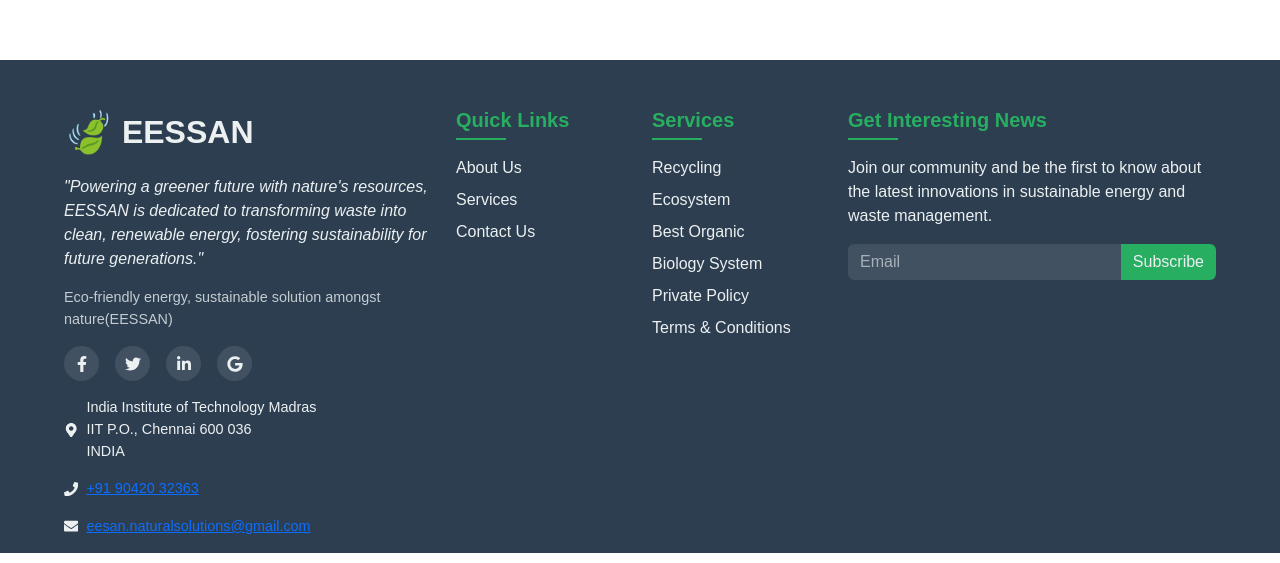
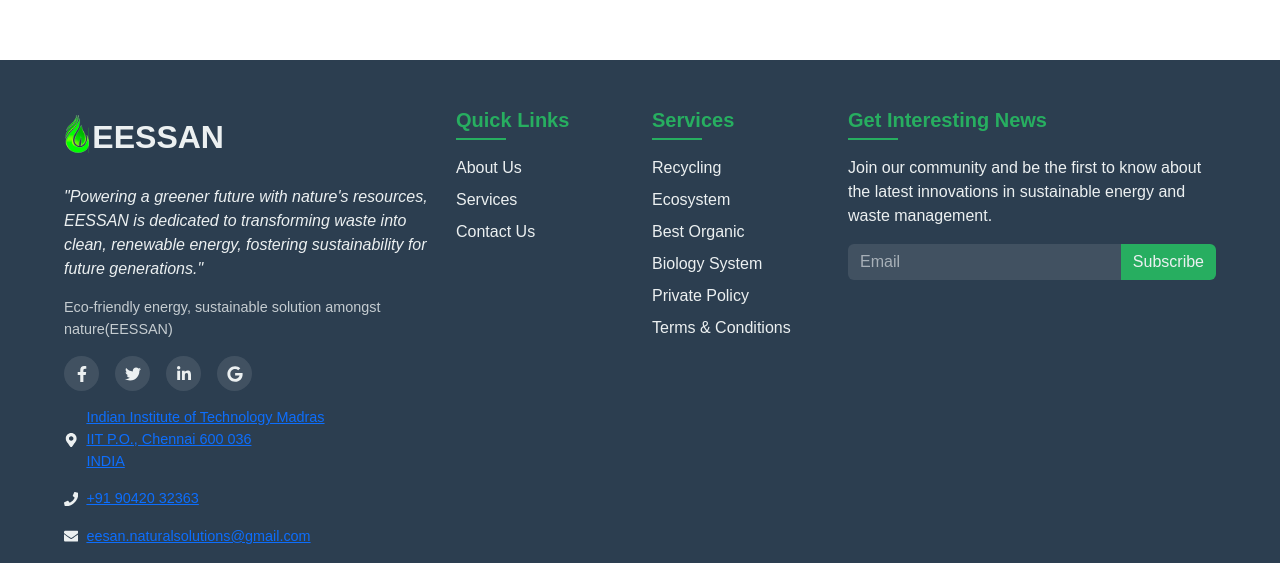
Before and after one commit to soorajsunill/EESSANmain, a React (Vite) app: page /contact in a window 1280 px wide. Shown: the part 1287-1850 px from the top of the page. Built offline with nearby package versions, Linux system fonts and the light colour scheme.

Commit message:
11th commit

```diff
--- a/src/pages/AdvancedFooter.css
+++ b/src/pages/AdvancedFooter.css
@@ -19,7 +19,11 @@
 
 .ecf-logo-icon {
   font-size: 2.5rem;
-  margin-right: 0.5rem;
+  margin-right: 0.2rem;
+  margin-bottom: 10px;
+}
+.logo_foot{
+  height: 40px;
 }
 
 .ecf-description {
--- a/src/pages/AdvancedFooter.jsx
+++ b/src/pages/AdvancedFooter.jsx
@@ -6,6 +6,7 @@
 import './AdvancedFooter.css';
 import '../assets/font.css';
 import { Link } from 'react-router-dom';
+import logo_foot from '../assets/images/logo.png'
 
 const AdvancedFooter = () => {
   const [email, setEmail] = useState('');
@@ -53,7 +54,7 @@
           <div className="col-lg-4 col-md-6 mb-4 mb-md-0">
             <div className="ecf-logo-container">
               <h2 className="ecf-logo">
-                <span className="ecf-logo-icon">🍃</span>EESSAN
+                <span className="ecf-logo-icon"><img className='logo_foot' src={logo_foot} alt="" /></span>EESSAN
               </h2>
             </div>
             <p className="ecf-description">
@@ -69,7 +70,7 @@
               <a href="https://www.google.com/" className="ecf-social-icon goo_logo"><FaGoogle /></a>
             </div>
             <div className="ecf-contact-info">
-              <p><FaMapMarkerAlt /> India Institute of Technology Madras <br /> IIT P.O., Chennai 600 036 <br /> INDIA</p>
+              <p><FaMapMarkerAlt /><a href="https://maps.app.goo.gl/mPainz4r7RKsWSRy9"> Indian Institute of Technology Madras <br /> IIT P.O., Chennai 600 036 <br /> INDIA</a></p>
               <p><FaPhone /> <a href="tel:+919042032363">+91 90420 32363</a></p>
               <p><FaEnvelope /> <a href="mailto:eesan.naturalsolutions@gmail.com">eesan.naturalsolutions@gmail.com</a></p>
             </div>
```
Also changed, not shown: src/assets/images/logo.png (added).
